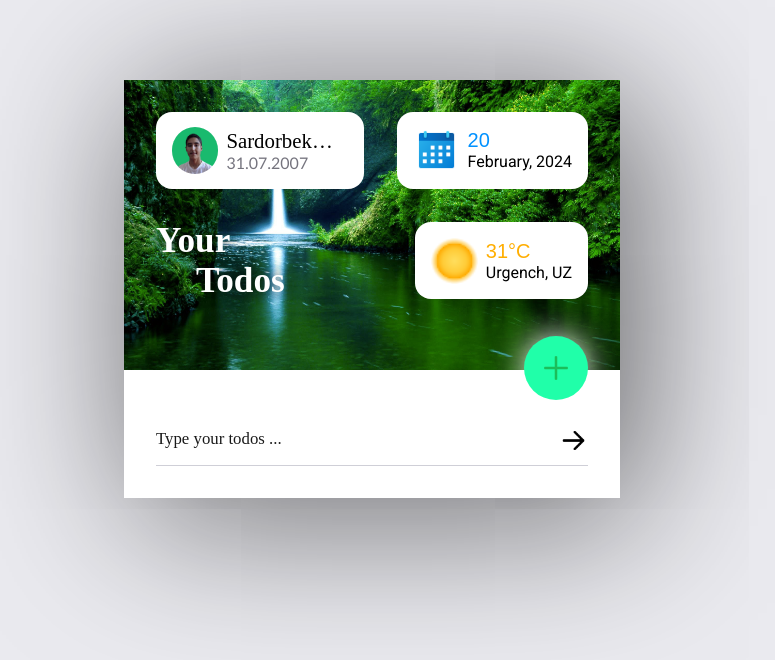
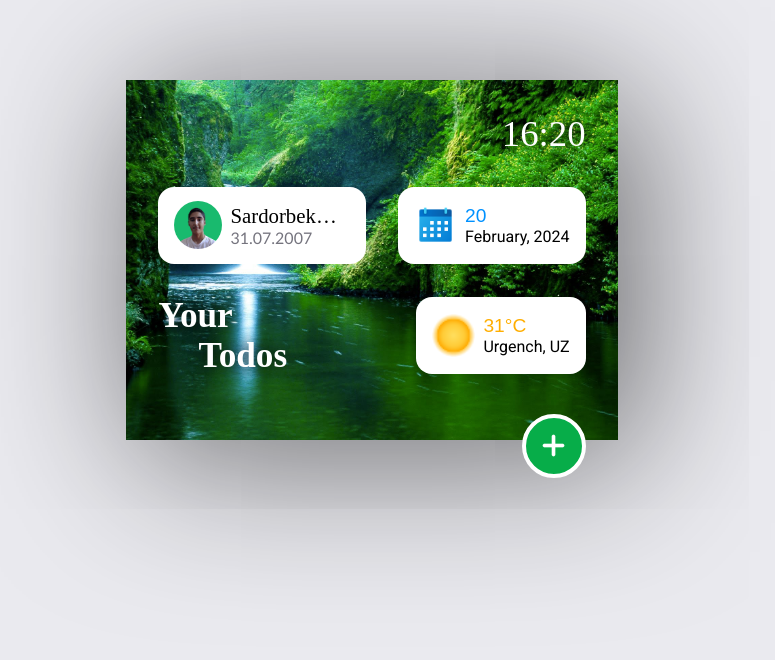
Before and after one commit to Sardorbek0731/TypeScript---Todo, a React (Vite) app: page / in a window 1280 px wide. Shown: the top 660 px of the page, without its empty margins (268-1043 px from the left). Built offline with nearby package versions, Linux system fonts and the light colour scheme; a web font is replaced by a local one.

Commit message:
adde time

```diff
--- /dev/null
+++ b/src/components/time/Time.css
@@ -0,0 +1,11 @@
+.time {
+  justify-content: flex-end;
+  margin-bottom: 2rem;
+}
+
+.time span {
+  font-family: var(--user-fontFamily);
+  color: white;
+  font-size: 2.3rem;
+  text-shadow: 0 0 1rem black;
+}
--- /dev/null
+++ b/src/components/time/Time.tsx
@@ -0,0 +1,12 @@
+// CSS
+import "./Time.css";
+
+function Time(): JSX.Element {
+  return (
+    <div className="time flex wp-100">
+      <span>16:20</span>
+    </div>
+  );
+}
+
+export default Time;
--- a/src/components/todo/Todos.css
+++ b/src/components/todo/Todos.css
@@ -1,12 +1,12 @@
 .todos {
   position: relative;
-  width: 31rem;
+  width: 30.7rem;
   margin-top: 5rem;
   box-shadow: 1rem 1rem 10rem rgba(0, 0, 0, 0.6);
   padding: 2rem 2rem 0 2rem;
   background: url("../../assets/images/nature/nature.jpg") top center no-repeat;
   background-color: #ffffff;
-  background-size: 100% 18.1rem;
+  background-size: auto 22.85rem;
 }
 
 .row {
@@ -29,15 +29,20 @@
   width: 4rem;
   height: 4rem;
   border-radius: 50%;
-  border: none;
+  border: 4px solid white;
   cursor: pointer;
   outline: none;
-  background-color: rgb(32, 255, 169);
-  top: 16rem;
+  background-color: rgb(7, 173, 73);
+  top: 20.85rem;
+  transition: all 0.3s;
+}
+
+.addTodos:hover {
+  border: 4px solid rgb(7, 173, 73);
   box-shadow: 0 0 2rem white;
 }
 
 .addTodos img {
-  width: 2rem;
+  width: 1.7rem;
   height: auto;
 }
--- a/src/components/todo/Todos.tsx
+++ b/src/components/todo/Todos.tsx
@@ -5,6 +5,7 @@ import "./Todos.css";
 import plus from "../../assets/icons/plus.png";
 
 // Components
+import Time from "../time/Time";
 import User from "../userInfo/User";
 import Weather from "../weather/Weather";
 import Input from "../input/Input";
@@ -13,6 +14,8 @@ function Todo(): JSX.Element {
   return (
     <div className="flex justifyCenter alignCenter wp-100">
       <div className="todos">
+        <Time />
+
         <User />
 
         <div className="row flex justifyBetween alignCenter">
@@ -20,6 +23,7 @@ function Todo(): JSX.Element {
             <h1>Your</h1>
             <h1>Todos</h1>
           </div>
+
           <Weather />
         </div>
 
@@ -27,7 +31,7 @@ function Todo(): JSX.Element {
           <img src={plus} alt="Plus Icon" />
         </button>
 
-        <Input />
+        {/* <Input /> */}
       </div>
     </div>
   );
--- a/src/components/userInfo/User.css
+++ b/src/components/userInfo/User.css
@@ -12,8 +12,8 @@
 }
 
 .userInfo img {
-  width: 2.9rem;
-  height: 2.9rem;
+  width: 3rem;
+  height: 3rem;
   border-radius: 50%;
   margin-right: 0.5rem;
 }
@@ -47,13 +47,13 @@
 }
 
 .date img {
-  width: 2.9rem;
-  height: 2.9rem;
+  width: 2.7rem;
+  height: 2.7rem;
   margin-right: 0.5rem;
 }
 
 .date h1 {
-  font-size: 1.25rem;
+  font-size: 1.2rem;
   font-weight: 400;
   font-family: Arial, Helvetica, sans-serif;
   color: rgb(0, 145, 255);
--- a/src/components/weather/Weather.css
+++ b/src/components/weather/Weather.css
@@ -6,13 +6,13 @@
 }
 
 .weather img {
-  height: 2.9rem;
-  width: 2.9rem;
+  height: 2.7rem;
+  width: 2.7rem;
   margin-right: 0.5rem;
 }
 
 .celsius {
-  font-size: 1.25rem;
+  font-size: 1.2rem;
   font-weight: 400;
   font-family: Arial, Helvetica, sans-serif;
   color: rgb(255, 174, 0);
```
Also changed, not shown: src/assets/icons/plus.png.
